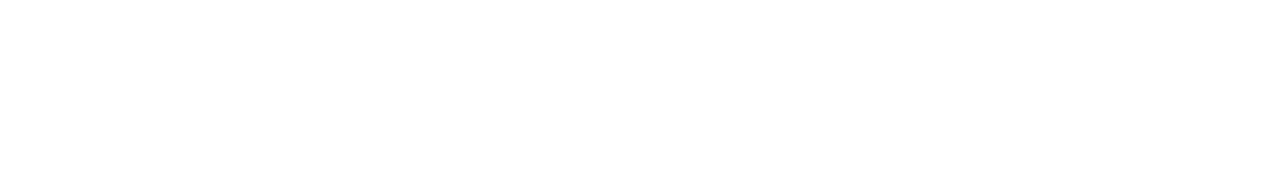
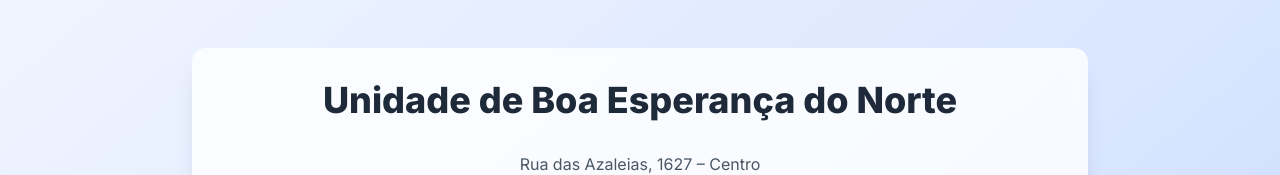
Before and after one commit to sorsolutec/aptusclin, a Next.js app: page /unidade/boa-esperanca in a window 1280 px wide. Before the commit this address had no page. Shown: the top 175 px of the page. Built offline with nearby package versions, Linux system fonts and the light colour scheme.

Commit message:
chore: rename clinica route to unidade throughout the project

```diff
--- a/src/app/admin/layout.tsx
+++ b/src/app/admin/layout.tsx
@@ -19,7 +19,7 @@ import { Logo } from '@/components/ui/logo'
 const navItems = [
   { href: '/admin', label: 'Dashboard', icon: LayoutDashboard },
   { href: '/admin/unidades', label: 'Unidades Clínicas', icon: MapPin },
-  { href: '/admin/unidades/boa-esperanca', label: 'Unidade Boa Esperança do Norte', icon: MapPin },
+  { href: '/unidade/boa-esperanca', label: 'Unidade Boa Esperança do Norte', icon: MapPin },
   { href: '/admin/exames', label: 'Lançar Exames / ASO', icon: Upload },
   { href: '/admin/clientes', label: 'Clientes', icon: Building2 },
   { href: '/admin/colaboradores', label: 'Colaboradores', icon: Users },
--- a/src/app/clinica/boa-esperanca/page.tsx
+++ b/src/app/unidade/boa-esperanca/page.tsx
@@ -1,7 +1,7 @@
 import Link from "next/link";
 
 export const metadata = {
-  title: "Clínica de Boa Esperança do Norte | Aptusclin",
+  title: "Unidade de Boa Esperança do Norte | Aptusclin",
 };
 
 export default function BoaEsperancaPage() {
@@ -26,7 +26,7 @@ export default function BoaEsperancaPage() {
     <div className="min-h-screen bg-gradient-to-br from-[#f0f4ff] via-[#d9e6ff] to-[#b3c7ff] p-6 md:p-12">
       <div className="max-w-4xl mx-auto bg-white/80 backdrop-blur-sm rounded-xl shadow-xl p-8 space-y-8">
         <h1 className="text-4xl font-extrabold text-gray-800 text-center">
-          Clínica de Boa Esperança do Norte
+          Unidade de Boa Esperança do Norte
         </h1>
         <p className="text-center text-gray-600">
           Rua das Azaleias, 1627 – Centro
--- a/src/components/ui/Footer.tsx
+++ b/src/components/ui/Footer.tsx
@@ -39,7 +39,7 @@ export default function Footer() {
     <Link href="/contato" className="hover:underline">Contato</Link>
   </li>
   <li>
-    <Link href="/clinica/boa-esperanca" className="hover:underline">Unidade Boa Esperança do Norte</Link>
+    <Link href="/unidade/boa-esperanca" className="hover:underline">Unidade Boa Esperança do Norte</Link>
   </li>
 </ul>
         </div>
--- a/src/components/ui/NavBar.tsx
+++ b/src/components/ui/NavBar.tsx
@@ -32,7 +32,7 @@ export default function NavBar() {
             <Link href="/admin/unidades" className="hover:text-[#00A3E0]">Clínicas</Link>
             <ul className="absolute left-0 mt-2 hidden group-hover:block bg-white shadow-lg rounded-md">
               <li>
-                <Link href="/clinica/boa-esperanca" className="block px-4 py-2 text-[#004080] hover:bg-[#f0f4ff]">Unidade Boa Esperança do Norte</Link>
+                <Link href="/unidade/boa-esperanca" className="block px-4 py-2 text-[#004080] hover:bg-[#f0f4ff]">Unidade Boa Esperança do Norte</Link>
               </li>
             </ul>
           </li>
```
